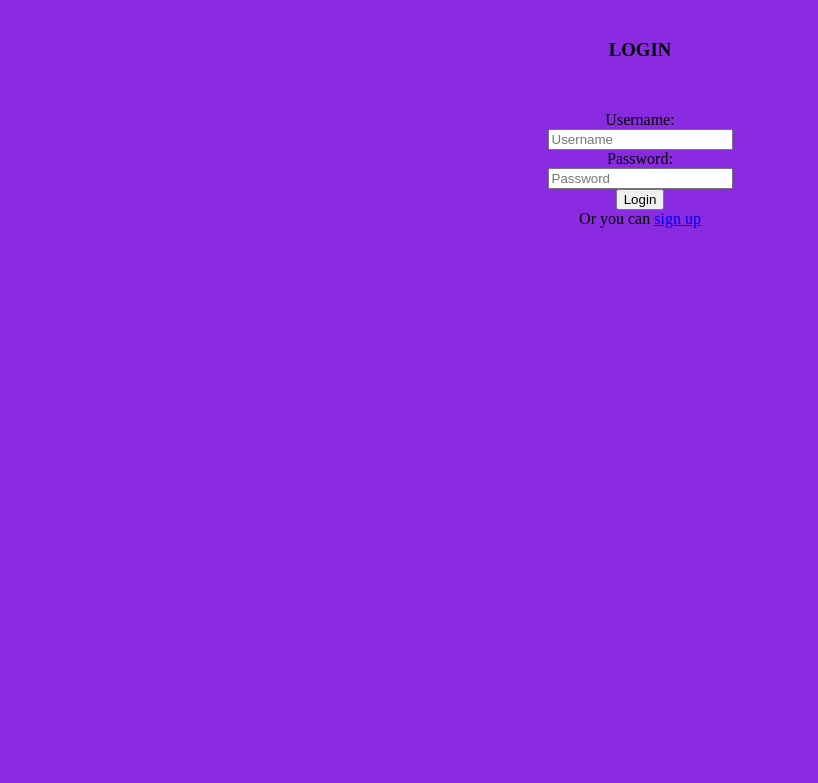
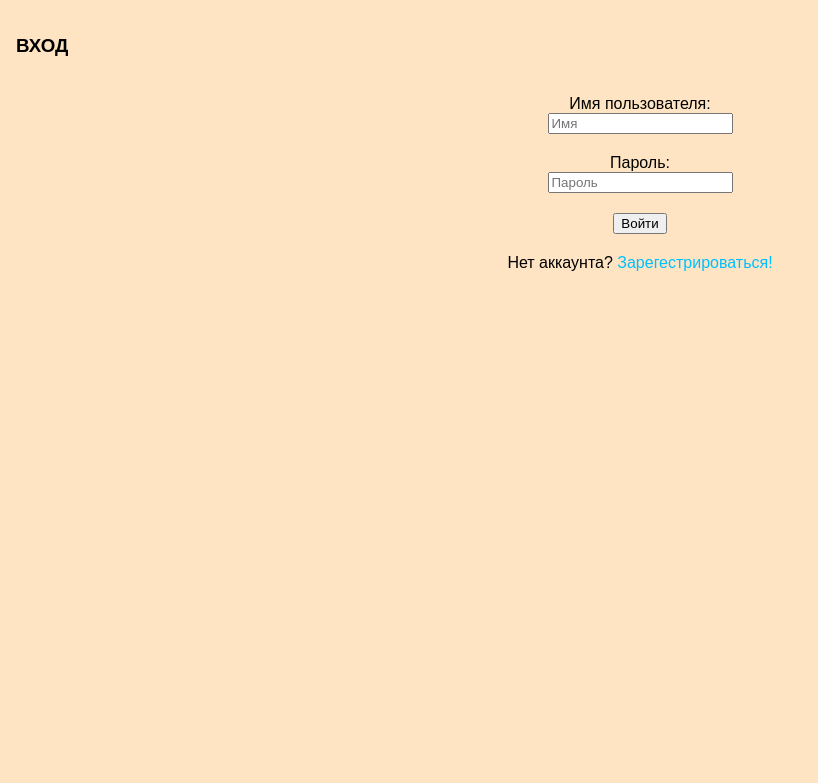
Before and after one commit to Progragor1/PUERCHIK, a Django app: page /app/login/ in a window 1280 px wide. Shown: the top 783 px of the page, without its empty margins (0-818 px from the left). Run offline with Django 4.2, Linux system fonts and the light colour scheme.

Commit message:
add styles and finish

```diff
--- /dev/null
+++ b/frontend/static/css/style.css
@@ -0,0 +1,158 @@
+body {
+    padding: 0;
+    margin: 1em;
+
+    font-family: Arial, sans-serif;
+    background-color: bisque;
+    background-size: 100% 100%;
+
+    color: white;
+}
+
+.break {
+    flex-basis: 100%;
+    height: 0;
+    margin: 0;
+}
+
+.coins{
+    color: rgb(75,87,219);
+}
+
+.value {
+    border: 2px solid rgb(75,87,219);
+
+    color: rgb(75,87,219);
+    border-radius: 2em;
+    padding: 5px;
+}
+
+.value .black-value{
+    color: darkblue;
+    font-weight: bold;
+}
+
+.container {
+    margin-top: 8px;
+    margin-left: 100px;
+    width: 100%;
+    height: 100%;
+    display: grid;
+    grid-template-columns: auto 40%;
+    font-size: 24px;
+}
+
+nav {
+    background-color: deepskyblue;
+    border-radius: 1em;
+    display: flex;
+    flex-wrap: wrap;
+    padding: 1em;
+    gap: calc(578px - 2em);
+    flex-grow: 0;
+    color: black;
+    font-weight: bold;
+}
+
+
+
+nav a{
+    text-decoration: none;
+    color: black;
+}
+
+.header {
+
+    display: flex;
+    gap: 100px;
+}
+
+h3{
+    text-align: center;
+    color: black;
+}
+
+.boosts {
+    background-color: coral;
+    border-radius: 33px;
+    padding: 15px;
+    height: 100%;
+}
+
+.boost{
+    background-color: darkseagreen;
+}
+
+.boost:active{
+    background-color: green;
+}
+
+#morkovka {
+    background: bisque;
+    border: none;
+    cursor: grab;
+    position: absolute;
+    bottom: 0;
+    left: 18%;
+
+}
+
+#morkovka:active {
+    cursor: grabbing;
+    background-color: beige;
+}
+
+.container p{
+    color: rgb(75,87,219);
+}
+
+#click_power{
+    color: darkblue;
+    font-weight: bold;
+}
+
+#coins {
+    margin: 25px;
+    color: brown;
+    font-weight: bold;
+    font-size: 24px;
+    margin-left: 66px;
+}
+
+.sign_up{
+    color: black;
+}
+
+.sign_up a{
+    text-decoration: none;
+    color: deepskyblue;
+}
+
+.form{
+    color: black;
+}
+
+.form-group{
+    margin: 20px;
+}
+
+.ok:active{
+    background-color: chartreuse;
+}
+
+.error{
+    color: red;
+}
+
+.registation{
+    color: black;
+}
+
+.sign_in{
+    color: black;
+}
+
+.sign_in a{
+    text-decoration: none;
+    color: deepskyblue;
+}
--- a/frontend/static/frontend/css/style.css
+++ /dev/null
@@ -1,40 +0,0 @@
-body{
-    background-color: blueviolet;
-}
-
-.app .nav a{
-    text-decoration: none;
-}
-
-header{
-    background-color: darkcyan;
-    color: white;
-    height: 100px;
-}
-
-h3{
-    text-align: center;
-    vertical-align: middle;
-    padding-top: 20px;
-}
-
-main{
-    margin-top: 50px;
-    margin-bottom: 50px;
-}
-
-.logout{
-    position: relative;
-    text-align:center;
-    color: white;
-}
-
-.logout a {
-    color: rgb(209, 209, 209);
-    font-size: larger;
-}
-
-.logout a:hover{
-    color: white;
-    text-decoration: none;
-}
--- a/frontend/templates/login.html
+++ b/frontend/templates/login.html
@@ -1,41 +1,41 @@
 {% load static %}
-<!DOCTYPE html>
 <html lang="en" dir="ltr">
   <head>
-    <link rel="stylesheet" href="{% static 'frontend/css/style.css' %}">
+    <link rel="stylesheet" href="{% static 'css/style.css' %}">
     <meta charset="utf-8">
-    <title>Title </title>
+    <title>Авторизация</title>
+      <link rel="shortcut icon" type="image/x-icon" href="https://i.pinimg.com/originals/b4/ed/15/b4ed15d1dfac88229bdd47e404041756.png"/>
   </head>
   <body>
     <div class="header">
-      <h3 class="site-name">LOGIN</h3>
+      <h3 class="site-name">ВХОД</h3>
 
       </div>
     <main>
-    <div align="center">
+    <div class="form" align="center">
       <form method="post" action="{% url 'login' %}" >
         {% csrf_token %}
 
         <div class="form-group">
-            <label for="username"> Username: </label>
+            <label for="username"> Имя пользователя: </label>
             <br>
-            <input type="text" name="username" id="username" placeholder="Username">
+            <input type="text" name="username" id="username" placeholder="Имя">
         </div>
         <div class="form-group">
-            <label for="password"> Password: </label>
+            <label for="password"> Пароль: </label>
             <br>
-            <input type="text" name="password" id="password" placeholder="Password">
+            <input type="text" name="password" id="password" placeholder="Пароль">
         </div>
         <div class="form-group">
-          <input type="submit" value="Login">
+          <input class="ok" type="submit" value="Войти">
         </div>
        {% if invalid%}
-       <p> Incorrect login or password. </p>
+       <p class="error"> Неверное имя пользователя или пароль </p>
        {% endif %}
       </form>
 
     </div>
-    <div align="center">Or you can <a href="/app/registration">sign up</a></div>
+    <div class="sign_up" align="center">Нет аккаунта? <a href="/app/registration">Зарегестрироваться!</a></div>
     </main>
   </body>
 </html>
```
Also changed, not shown: frontend/templates/index.html (+7 -6 lines), frontend/templates/registration.html (+8 -8 lines), frontend/static/frontend/photos/morkov.png.
